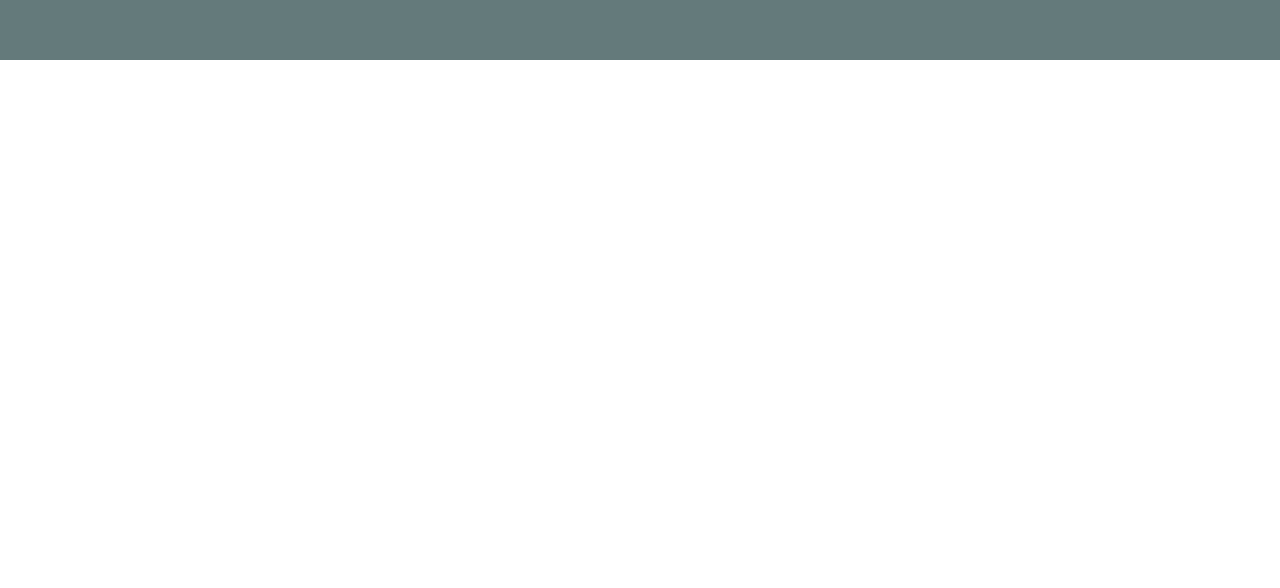
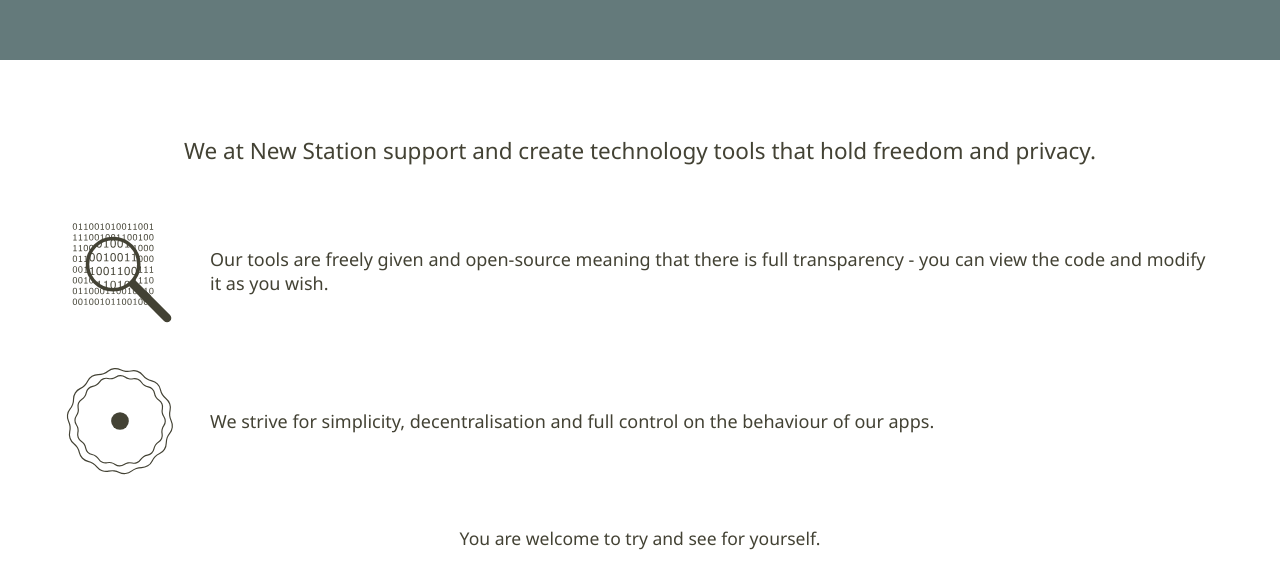
Before and after one commit to new-station/new-station.github.io, a plain HTML site: page index.html in a window 1280 px wide. Shown: the part 740-1328 px from the top of the page. Before the commit the page ends 800 px from the top, so only its background shows below. Drawn offline with Linux system fonts and the light colour scheme.

Commit message:
Add content in main page

```diff
--- a/common-style.css
+++ b/common-style.css
@@ -19,6 +19,7 @@ html {
     font-family: "Noto Sans", sans-serif;
     font-size: 15px;
     font-weight: 400;
+    color: var(--default-fg-color);
 }
 
 body {
@@ -35,7 +36,6 @@ header {
     align-items: center;
 
     font-size: 1.5rem;
-    color: var(--default-fg-color);
     background-color: var(--default-bg-color);
 
     box-shadow: -5px 5px 40px 0 rgba(0, 0, 0, 0.2);
--- a/index.html
+++ b/index.html
@@ -69,6 +69,26 @@
         <h1>New tools for a<br><span class="sec-line">new station of reality.</span></h1>
       </div>
     </div>
+
+    <div class="main-content-container">
+      <h2>We at New Station support and create technology tools that hold freedom and privacy.</h2>
+      <div>
+        <div class="content-with-icon">
+          <img src="code-inspection.svg" />
+          <p>
+            Our tools are freely given and open-source meaning that there is full transparency -
+            you can view the code and modify it as you wish.
+          </p>
+        </div>
+        <div class="content-with-icon">
+          <img src="sovereignty.svg" />
+          <p>
+            We strive for simplicity, decentralisation and full control on the behaviour of our apps.
+          </p>
+        </div>
+      </div>
+      <h3>You are welcome to try and see for yourself.</h3>
+    </div>
   </main>
 
 </body>
--- a/style.css
+++ b/style.css
@@ -30,6 +30,35 @@
     margin-left: 1rem;
 }
 
+.main-content-container {
+    display: flex;
+    flex-flow: column;
+    align-items: center;
+    margin: 3rem 2.5rem;
+}
+
+.main-content-container h2, .main-content-container h3 {
+    text-align: center;
+    font-weight: 400;
+
+    margin: 1rem 0;
+}
+
+.content-with-icon {
+    display: flex;
+    flex-flow: column;
+    align-items: center;
+    margin: 2rem 0;
+}
+
+.content-with-icon img {
+    width: 70%;
+    height: 70%;
+    max-width: 15rem;
+    max-height: 15rem;
+    margin-bottom: 2rem;
+}
+
 @media screen and (min-width: 428.57px) {
     .header-container-mobile {
         font-size: inherit;
@@ -46,4 +75,20 @@
         display: none;
     }
 
+    .main-content-container {
+        margin: 4rem;
+    }
+
+    .content-with-icon {
+        flex-flow: row;
+        font-size: 1.2rem;
+    }
+
+    .content-with-icon img {
+        width: 8rem;
+        height: 8rem;
+        margin-bottom: 0;
+        margin-right: 2rem;
+    }
+
 }
```
Also changed, not shown: code-inspection.svg (added), sovereignty.svg (added).
